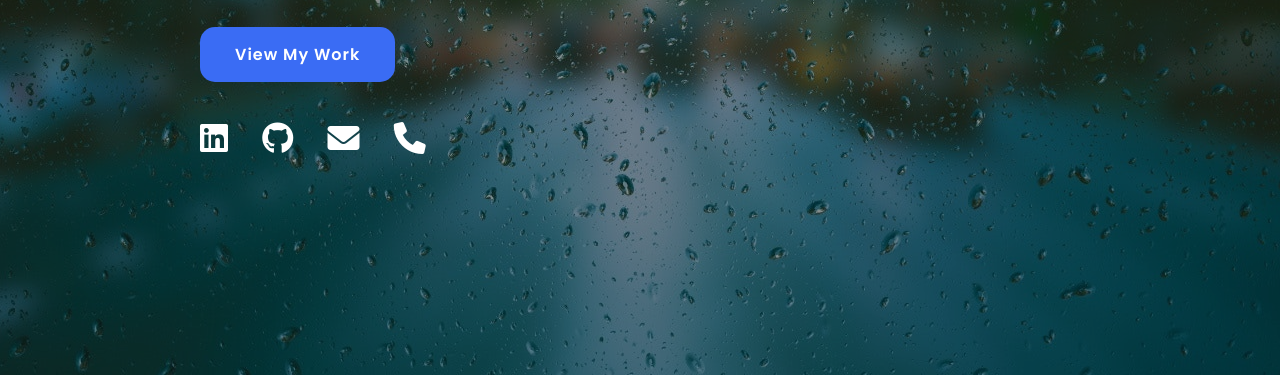
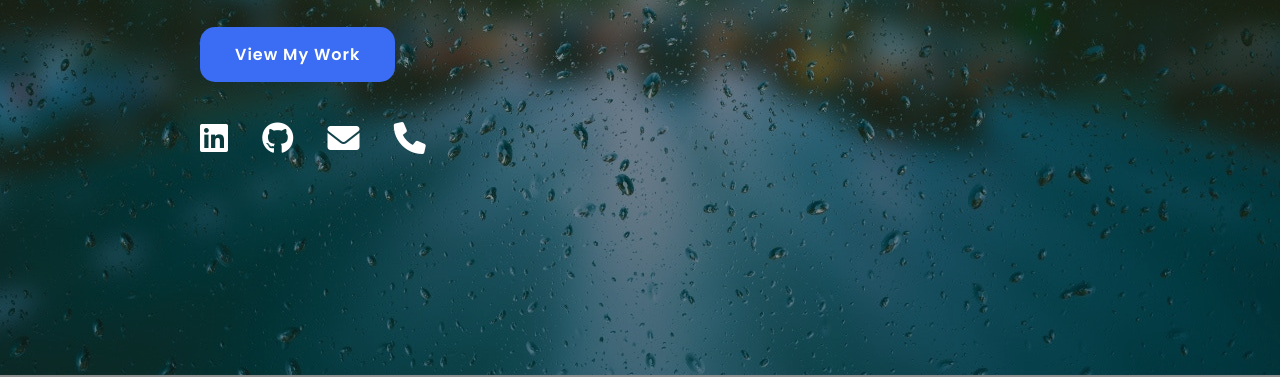
Before and after one commit to shtewe455/My-WebSite, a plain HTML site: page index.html in a window 1280 px wide. Shown: the part 425-802 px from the top of the page. Drawn offline with Linux system fonts and the light colour scheme.

Commit message:
Update My website.css
تم تعديل ارتفاع الطبقة اللي مدايرها على الصورة

```diff
--- a/My website.css
+++ b/My website.css
@@ -136,7 +136,7 @@ section {
 .d {
     position: absolute;
     width: 100%;
-    height: 100%;
+    height: 102.5%;
     left: 0px;
     top: 0px;
     background-color: #00000072;
```
